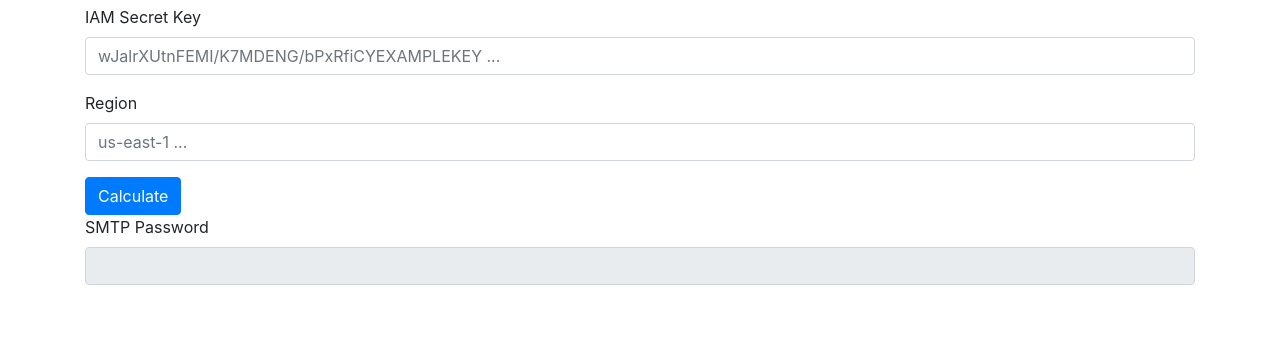
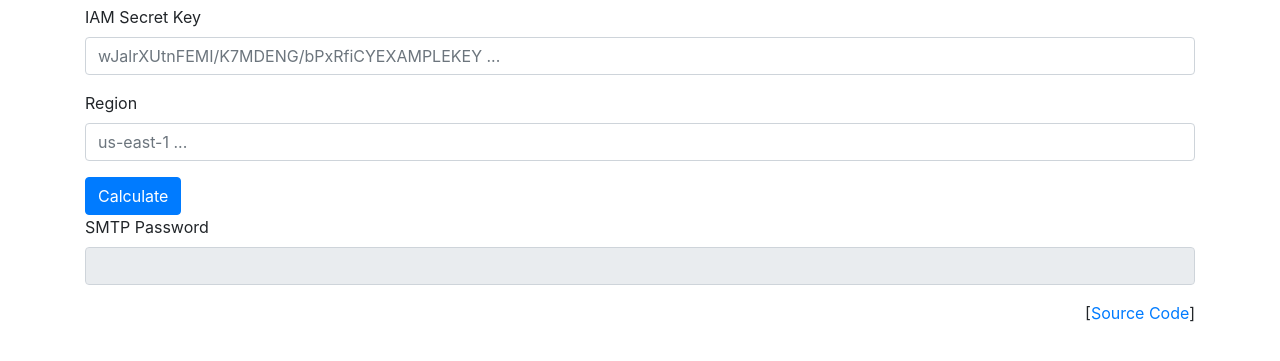
Before and after one commit to onkbear/aws-iam-to-smtp-tool, a website with bundled scripts: page src/index.html in a window 1280 px wide. Shown: the part 51-412 px from the top of the page. Built offline with nearby package versions, Linux system fonts and the light colour scheme.

Commit message:
Added readme

```diff
--- a/src/index.html
+++ b/src/index.html
@@ -25,6 +25,9 @@
           <input type="text" class="form-control" id="smtp-password" disabled>
         </div>
       </form>
+      <div class="text-right">
+        [<a href="https://github.com/onkbear/aws-iam-to-smtp-tool">Source Code</a>]
+      </div>
     </div>
     <script src="app.js"></script>
   </body>
```
Also changed, not shown: README.md (added).
